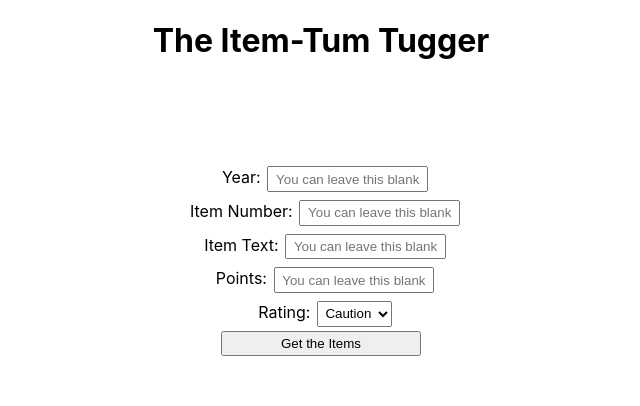
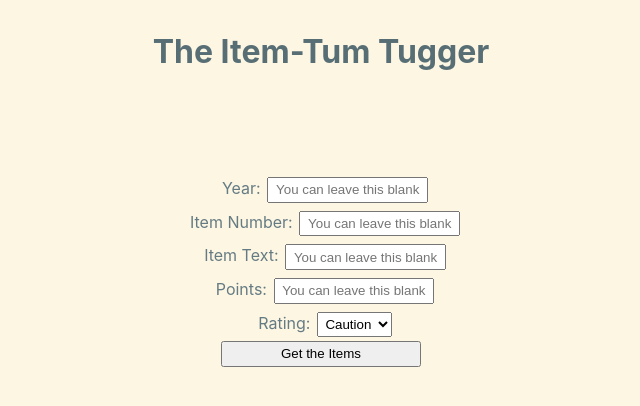
Before and after one commit to GASH-SCAV/big-list-frontend, a React (Create React App) app: page / in a window 1280 px wide. Shown: the top 406 px of the page, without its empty margins (319-959 px from the left). Built offline with nearby package versions, Linux system fonts and the light colour scheme.

Commit message:
implement Solarized color schemes for light and dark mode

```diff
--- a/src/App.css
+++ b/src/App.css
@@ -1,13 +1,57 @@
+:root {
+  /* Solarized Colors */
+  --base03:    #002b36;
+  --base02:    #073642;
+  --base01:    #586e75;
+  --base00:    #657b83;
+  --base0:     #839496;
+  --base1:     #93a1a1;
+  --base2:     #eee8d5;
+  --base3:     #fdf6e3;
+  --yellow:    #b58900;
+  --orange:    #cb4b16;
+  --red:       #dc322f;
+  --magenta:   #d33682;
+  --violet:    #6c71c4;
+  --blue:      #268bd2;
+  --cyan:      #2aa198;
+  --green:     #859900;
+  /* END Solarized Colors*/
+}
+
 html {
-  --background-main-color: white;
-  --font-main-color: black;
-  --table-highlight-color: lightgray;
+  --background-main-color: var(--base3);
+  --background-inverted-color: var(--base03);
+  --font-main-color: var(--base00);
+  --font-heading-color: var(--base01);
+  --font-table-highlight-color: var(--base0);
+  --table-highlight-color: var(--base03);
   --table-padding-size: 5px;
+
+
+  background-color: var(--base3);
+  color: var(--base00);
+  text-align: center;
   color-scheme: light dark
 }
 
-#root {
-  text-align: center;
+body {
+  margin: 2em 2em 5em 2em;
+}
+
+h1,h2,h3,h4,h5,h6 {
+  color: var(--font-heading-color);
+  border-color: var(--font-main-color);
+}
+
+a, a:active, a:visited {
+  color: var(--blue);
+  text-decoration: none;
+}
+
+a:hover {
+  color: var(--magenta);
+  text-decoration: underline;
 }
 
 form {
@@ -43,12 +87,14 @@ form > input[type="submit"] {
 thead {
   position: sticky;
   top: 0;
-  background: var(--font-main-color);
-  color: var(--background-main-color);
+  background: var(--blue);
+  color: var(--base3);
+  outline: inset 1px var(--blue);
 }
 
 th {
   padding: var(--table-padding-size);
+  height: 1.3em;
 }
 
 td {
@@ -56,7 +102,7 @@ td {
   text-align: left;
   padding: var(--table-padding-size);
   margin: 0;
-  border: 1px solid var(--table-highlight-color);
+  outline: solid 1px var(--font-table-highlight-color);
 }
 
 tbody tr:nth-child(odd) {
@@ -64,18 +110,36 @@ tbody tr:nth-child(odd) {
 }
 
 tbody tr:nth-child(odd) td {
-  border-color: var(--background-main-color);
-  outline: inset 1px var(--background-main-color);
+  color: var(--font-table-highlight-color);
+  outline: solid 1px var(--font-table-highlight-color);
 }
 
+@media (prefers-color-scheme: dark) {
+  :root {
+    --background-main-color: var(--base03);
+    --background-inverted-color: var(--base3);
+    --font-main-color: var(--base0);
+    --font-heading-color: var(--base1);
+    --font-table-highlight-color: var(--base00);
+    --table-highlight-color: var(--base3);
+  }
 
-@media (prefers-color-scheme: dark) {
-  thead {
+  html {
+    background-color: var(--background-main-color);
     color: var(--font-main-color);
-    background: var(--background-main-color);
+    text-align: center;
+  }
+
+  td {
+    border-color: var(--table-highlight-color);
+  }
+
+  tbody tr:nth-child(odd) {
+    border-color: var(--background-main-color);
+    outline-color: var(--background-main-color);
   }
 
   tbody tr:nth-child(odd) td {
-    color: var(--font-main-color);
+    color: var(--font-table-highlight-color);
   }
 }
```
